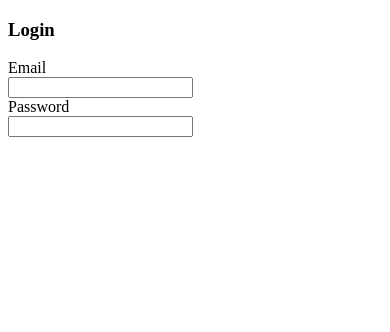
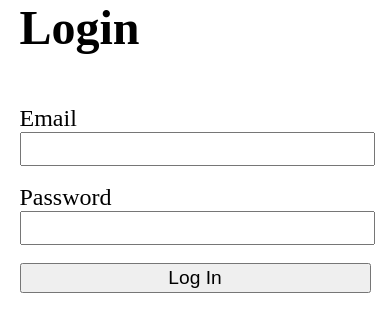
Before and after one commit to gSchool/responsive-login-page, a plain HTML site: page src/index.html in a window 390 px wide. Drawn offline with nearby package versions, Linux system fonts and the light colour scheme.

Commit message:
added jQuery and html validation, finished media queries

```diff
--- a/src/css/main.css
+++ b/src/css/main.css
@@ -0,0 +1,58 @@
+* {
+    margin: 0;
+    padding: 0;
+}
+
+/* Main section formatting */
+
+section {
+    width: 40%;
+    margin: 0 auto;
+}
+
+h1 {
+    font-size: 3rem;
+}
+
+/* Formats the form and login button */
+
+form {
+    margin-top: 50px;
+}
+
+label {
+    font-size: 1.5rem;
+}
+
+input {
+    width: 100%;
+    height: 30px;
+    font-size: 1.5rem;
+}
+
+input:invalid:focus {
+    border: 3px solid red;
+}
+
+.btn-login {
+    width: 25%;
+    height: 30px;
+    font-size: 1.2rem;
+}
+
+/* Formats the welcome message after form submission */
+
+#welcomeMessage {
+    margin-top: 50px;
+}
+
+
+@media (max-width: 500px) {
+    .btn-login {
+        width: 100%;
+    }
+
+    section {
+        width: 90%;
+    }
+}
--- a/src/index.html
+++ b/src/index.html
@@ -6,17 +6,19 @@
 </head>
 <body>
 
-<section>
-    <article class="center">
+<section class="mainSection">
+    <article>
         <h1>Login</h1>
         <form class="fieldset">
             <label for="email">Email</label>
             <br>
             <input type="email" id="email" required>
-            <br>
+            <br><br>
             <label for="password">Password</label>
             <br>
-            <input type="password" id="password" required>
+            <input pattern=".{6,}" title="6 characters minimum" type="password" id="password" required>
+            <br><br>
+            <button type="submit" id="login" class="btn-login">Log In</button>
         </form>
     </article>
 </section>
--- a/src/js/main.js
+++ b/src/js/main.js
@@ -0,0 +1,12 @@
+$(document).ready(function () {
+
+});
+
+$('form').on('submit', function (event) {
+    event.preventDefault();
+    $('section').empty();
+    var newArticle = $('<article id="welcomeMessage"><h1>Welcome to My Page!</h1></article>');
+
+    $('.mainSection').append(newArticle);
+
+});
```
